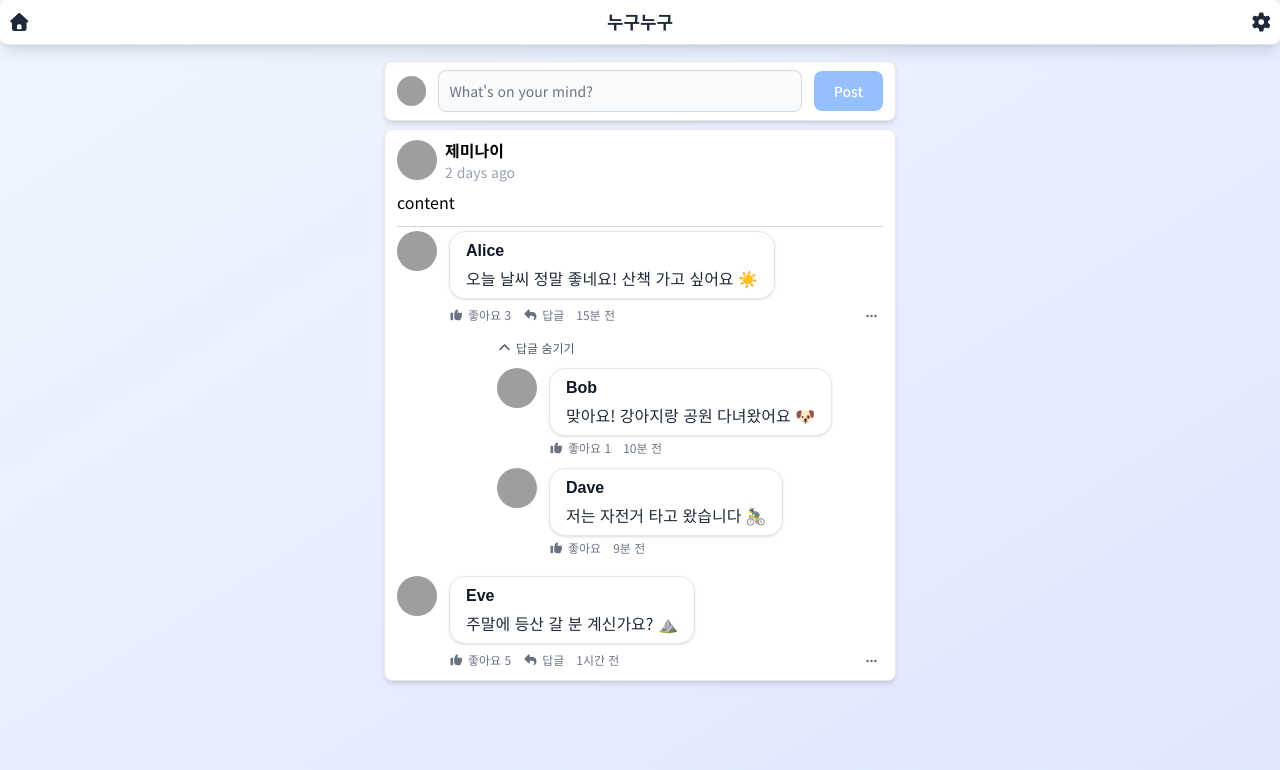
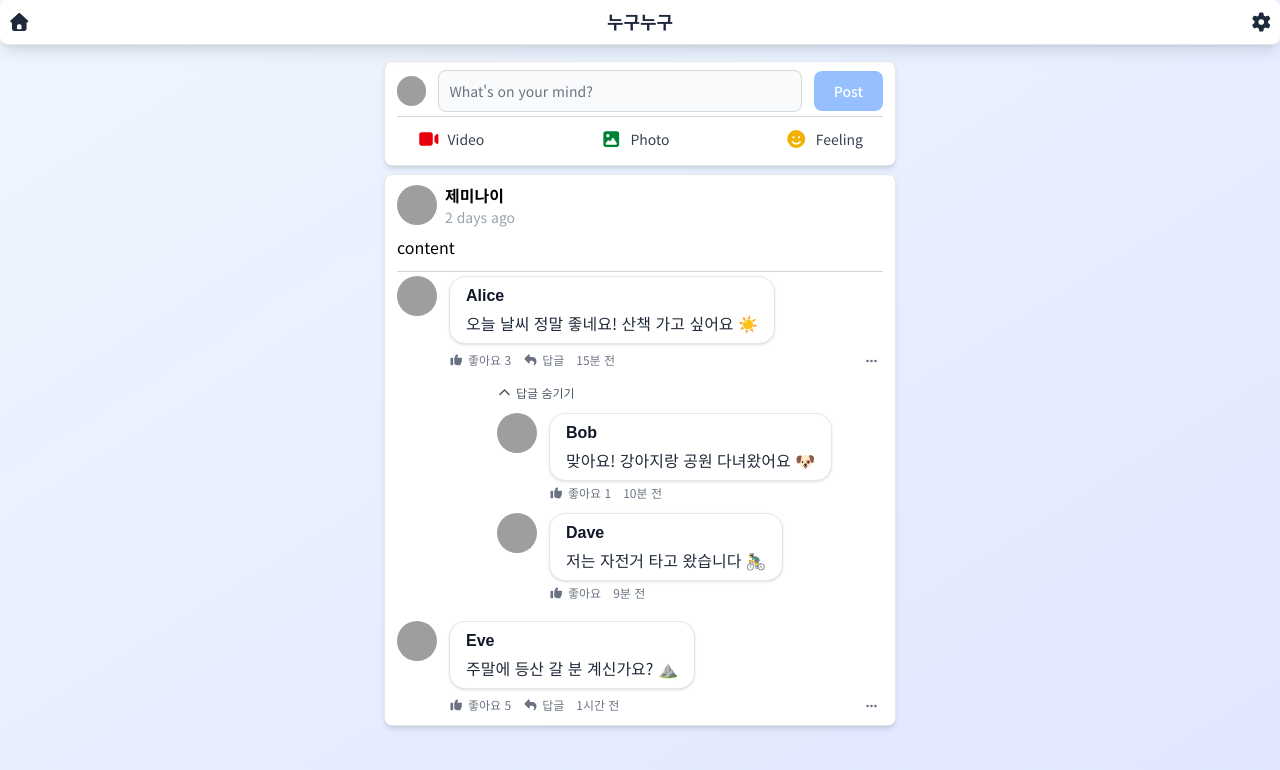
Before and after one commit to 1119xkwks/msa-k8s-taek-story, a React (Vite) app in the folder taek-story-react/taek-story-user/: page / in a window 1280 px wide. Shown: the top 770 px of the page. Built offline with nearby package versions, Linux system fonts and the light colour scheme; grey boxes are pictures that could not be loaded; a web font is replaced by a local one.

Commit message:
video, photo, feeling 와꾸

```diff
--- a/taek-story-react/taek-story-user/src/components/section/SectionPosting.css
+++ b/taek-story-react/taek-story-user/src/components/section/SectionPosting.css
@@ -17,3 +17,88 @@
 .section-posting .posting-button:disabled {
     @apply bg-blue-500/50 cursor-not-allowed;
 }
+
+/* 액션 행 */
+.section-posting .section-posting-actions {
+    @apply flex items-center justify-between px-2;
+}
+.section-posting .section-posting-actions .action-item {
+    @apply flex items-center gap-2 px-3 py-2 rounded-lg cursor-pointer hover:bg-gray-100 transition-colors;
+}
+.section-posting .section-posting-actions .action-item .action-icon {
+    @apply text-lg;
+}
+.section-posting .section-posting-actions .action-item.video .action-icon {
+    @apply text-red-600;
+}
+.section-posting .section-posting-actions .action-item.photo .action-icon {
+    @apply text-green-700;
+}
+.section-posting .section-posting-actions .action-item.feeling .action-icon {
+    @apply text-yellow-500;
+}
+.section-posting .section-posting-actions .action-item .action-label {
+    @apply text-sm text-gray-700;
+}
+
+/* 액션 아이템 활성 표시 */
+.section-posting .section-posting-actions .action-item.is-active {
+    @apply bg-blue-50 border border-blue-200;
+}
+
+/* 액션 패널 공통 */
+.section-posting .action-panel {
+    @apply mt-2 px-2 space-y-3;
+}
+
+.section-posting .action-panel .panel-actions {
+    @apply flex items-center gap-2 justify-end;
+}
+
+/* 파일 선택 레이아웃 */
+.section-posting .file-label {
+    @apply flex items-center gap-3;
+}
+.section-posting .file-label input[type="file"] {
+    /* 기본 input 숨기기 */
+    @apply hidden;
+}
+.section-posting .file-label .file-button {
+    @apply inline-flex items-center px-3 py-2 rounded-lg bg-gray-100 text-gray-700 text-sm cursor-pointer hover:bg-gray-200;
+}
+.section-posting .file-label .file-name {
+    @apply text-sm text-gray-600;
+}
+
+/* 파일 선택 행 (한 줄 정렬 + Clear 버튼) */
+.section-posting .file-row {
+    @apply flex items-center gap-3;
+}
+.section-posting .file-clear {
+    @apply text-sm text-blue-600 hover:underline disabled:text-gray-400 disabled:cursor-not-allowed;
+}
+
+/* 사진 썸네일 그리드 */
+.section-posting .thumb-grid {
+    @apply grid grid-cols-3 gap-2;
+}
+.section-posting .thumb-grid .thumb {
+    @apply w-full h-24 object-cover rounded-lg border border-gray-200;
+}
+
+/* 느낌 선택 */
+.section-posting .feeling-grid {
+    @apply grid grid-cols-3 gap-2;
+}
+.section-posting .feeling-item {
+    @apply flex flex-col items-center gap-1 px-3 py-2 rounded-lg hover:bg-gray-100 cursor-pointer border border-transparent;
+}
+.section-posting .feeling-item.selected {
+    @apply border-blue-500 bg-blue-50;
+}
+.section-posting .feeling-item .feeling-icon {
+    @apply text-xl;
+}
+.section-posting .feeling-item .feeling-label {
+    @apply text-xs text-gray-700;
+}
--- a/taek-story-react/taek-story-user/src/components/section/SectionPosting.jsx
+++ b/taek-story-react/taek-story-user/src/components/section/SectionPosting.jsx
@@ -1,15 +1,71 @@
 import "./SectionPosting.css";
 import { Button, Avatar, Textarea } from "flowbite-react";
-import { useState } from "react";
+import { useEffect, useMemo, useState } from "react";
 import MyCard from "../layout/MyCard.jsx";
+import MyDivider from "../layout/MyDivider.jsx";
+import { FontAwesomeIcon } from "@fortawesome/react-fontawesome";
+import {
+  faVideo,
+  faImage,
+  faSmile,
+  faFaceSmile,
+  faFaceFrown,
+  faFaceAngry,
+  faFaceTired,
+  faHeart,
+  faFaceSurprise,
+} from "@fortawesome/free-solid-svg-icons";
 
 const SectionPosting = () => {
   const [postingText, setPostingText] = useState("");
   const [textareaRows, setTextareaRows] = useState(1); // 기본 rows 1
+  const [activeAction, setActiveAction] = useState(null); // 'video' | 'photo' | 'feeling' | null
+  const [videoFile, setVideoFile] = useState(null);
+  const [photoFiles, setPhotoFiles] = useState([]);
+  const [selectedFeeling, setSelectedFeeling] = useState(null);
 
   const handlePost = () => {
     setPostingText("");
   };
+
+  const handleToggle = (key) => {
+    setActiveAction((prev) => (prev === key ? null : key));
+  };
+
+  const handleVideoChange = (e) => {
+    const file = e.target.files?.[0] || null;
+    setVideoFile(file);
+  };
+
+  const handlePhotoChange = (e) => {
+    const files = Array.from(e.target.files || []);
+    setPhotoFiles(files);
+  };
+
+  const photoPreviews = useMemo(
+    () => photoFiles.map((f) => ({ file: f, url: URL.createObjectURL(f) })),
+    [photoFiles],
+  );
+
+  useEffect(() => {
+    return () => {
+      photoPreviews.forEach((p) => URL.revokeObjectURL(p.url));
+    };
+  }, [photoPreviews]);
+
+  const FEELINGS = [
+    { id: "happy", label: "Happy", icon: faFaceSmile, color: "text-amber-500" },
+    { id: "sad", label: "Sad", icon: faFaceFrown, color: "text-blue-600" },
+    { id: "angry", label: "Angry", icon: faFaceAngry, color: "text-red-600" },
+    { id: "tired", label: "Tired", icon: faFaceTired, color: "text-gray-600" },
+    { id: "love", label: "In love", icon: faHeart, color: "text-pink-600" },
+    {
+      id: "surprised",
+      label: "Surprised",
+      icon: faFaceSurprise,
+      color: "text-purple-600",
+    },
+  ];
 
   return (
     <section className="section-posting">
@@ -34,6 +90,136 @@ const SectionPosting = () => {
             Post
           </Button>
         </div>
+
+        <MyDivider className="my-1" />
+
+        <div
+          className="section-posting-actions"
+          role="group"
+          aria-label="posting actions"
+        >
+          <div
+            className={`action-item video ${activeAction === "video" ? "is-active" : ""}`}
+            role="button"
+            tabIndex={0}
+            aria-label="Live video"
+            onClick={() => handleToggle("video")}
+          >
+            <FontAwesomeIcon className="action-icon" icon={faVideo} />
+            <span className="action-label">Video</span>
+          </div>
+
+          <div
+            className={`action-item photo ${activeAction === "photo" ? "is-active" : ""}`}
+            role="button"
+            tabIndex={0}
+            aria-label="Photo"
+            onClick={() => handleToggle("photo")}
+          >
+            <FontAwesomeIcon className="action-icon" icon={faImage} />
+            <span className="action-label">Photo</span>
+          </div>
+
+          <div
+            className={`action-item feeling ${activeAction === "feeling" ? "is-active" : ""}`}
+            role="button"
+            tabIndex={0}
+            aria-label="Feeling or activity"
+            onClick={() => handleToggle("feeling")}
+          >
+            <FontAwesomeIcon className="action-icon" icon={faSmile} />
+            <span className="action-label">Feeling</span>
+          </div>
+        </div>
+
+        {activeAction === "video" && (
+          <div className="action-panel">
+            <div className="file-row">
+              <label className="file-label">
+                <input
+                  type="file"
+                  accept="video/*"
+                  onChange={handleVideoChange}
+                />
+                <span className="file-button">Choose video</span>
+              </label>
+              <span className="file-name">
+                {videoFile?.name || "No file selected"}
+              </span>
+              <button
+                type="button"
+                className={`file-clear ${videoFile ? "" : "is-disabled"}`}
+                onClick={() => setVideoFile(null)}
+                disabled={!videoFile}
+              >
+                Clear
+              </button>
+            </div>
+          </div>
+        )}
+
+        {activeAction === "photo" && (
+          <div className="action-panel">
+            <div className="file-row">
+              <label className="file-label">
+                <input
+                  type="file"
+                  accept="image/*"
+                  multiple
+                  onChange={handlePhotoChange}
+                />
+                <span className="file-button">Choose photos</span>
+              </label>
+              <span className="file-name">
+                {photoFiles.length > 0
+                  ? `${photoFiles.length} selected`
+                  : "No files selected"}
+              </span>
+              <button
+                type="button"
+                className={`file-clear ${photoFiles.length ? "" : "is-disabled"}`}
+                onClick={() => setPhotoFiles([])}
+                disabled={photoFiles.length === 0}
+              >
+                Clear
+              </button>
+            </div>
+            {photoPreviews.length > 0 && (
+              <div className="thumb-grid" aria-label="selected photos preview">
+                {photoPreviews.map((p, idx) => (
+                  <img
+                    key={idx}
+                    src={p.url}
+                    alt={`preview-${idx}`}
+                    className="thumb"
+                  />
+                ))}
+              </div>
+            )}
+          </div>
+        )}
+
+        {activeAction === "feeling" && (
+          <div className="action-panel">
+            <div className="feeling-grid">
+              {FEELINGS.map((f) => (
+                <button
+                  key={f.id}
+                  type="button"
+                  className={`feeling-item ${selectedFeeling === f.id ? "selected" : ""}`}
+                  onClick={() => setSelectedFeeling((prev) => (prev === f.id ? null : f.id))}
+                  aria-pressed={selectedFeeling === f.id}
+                >
+                  <FontAwesomeIcon
+                    icon={f.icon}
+                    className={`feeling-icon ${f.color}`}
+                  />
+                  <span className="feeling-label">{f.label}</span>
+                </button>
+              ))}
+            </div>
+          </div>
+        )}
       </MyCard>
     </section>
   );
```
